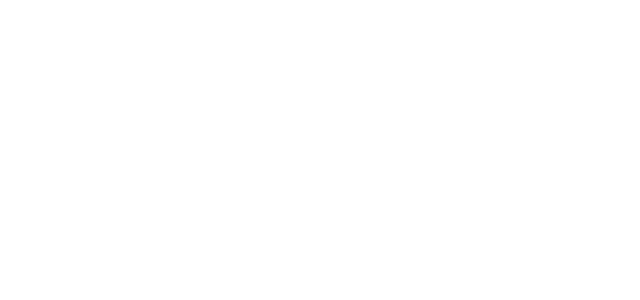
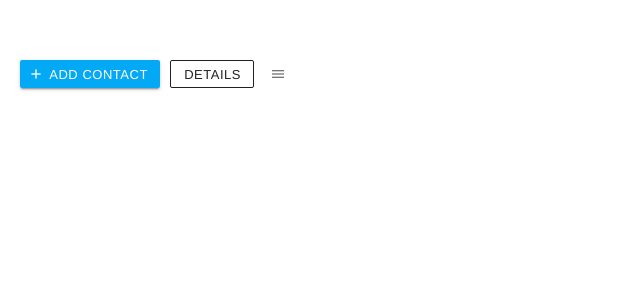
Before and after one commit to AjeshMadhavan/Customer-Management, a Vue app: page / in a window 1280 px wide. Shown: the top 300 px of the page, without its empty margins (0-640 px from the left). Built offline with nearby package versions, Linux system fonts and the light colour scheme.

Commit message:
refactor: updated enum key

```diff
--- a/src/App.vue
+++ b/src/App.vue
@@ -1,9 +1,14 @@
 <template>
   <div id="app">
+    <button-component text="ADD CONTACT" icon="mdi-plus" :variant="ButtonVariants.Primary"/>
+    <button-component text="DETAILS" :variant="ButtonVariants.Outlined" />
+    <button-component icon="mdi-menu" :variant="ButtonVariants.Icon" />
   </div>
 </template>
 
 <script lang="ts" setup>
+import ButtonComponent from '@/components/ButtonComponent.vue'
+import { ButtonVariants } from './Types/Enums'
 </script>
 
 <style>
@@ -14,5 +19,8 @@
   text-align: center;
   color: #2c3e50;
   margin-top: 60px;
+  display: flex;
+  margin-left: 20px;
+  column-gap: 10px;
 }
 </style>
--- a/src/Types/Enums.ts
+++ b/src/Types/Enums.ts
@@ -1,5 +1,5 @@
 export enum ButtonVariants {
-  outlined = "outlined",
-  icon = "icon",
-  primary = "primary",
+  Outlined = "outlined",
+  Icon = "icon",
+  Primary = "primary",
 }
--- a/src/components/ButtonComponent.vue
+++ b/src/components/ButtonComponent.vue
@@ -2,7 +2,7 @@
   <v-btn
     v-bind="buttonAttributes"
     elevation="1"
-    :class="[props.variant]"
+    :class="[className]"
     :style="buttonStyles"
     @click="handleButtonClick"
   >
@@ -53,9 +53,21 @@ const buttonStyles = computed(() => {
 
 const buttonAttributes = computed(() => {
   return {
-    outlined: props.variant === ButtonVariants.outlined,
-    icon: props.variant === ButtonVariants.icon,
+    outlined: props.variant === ButtonVariants.Outlined,
+    icon: props.variant === ButtonVariants.Icon,
   };
+});
+
+const className = computed(() => {
+  if (props.variant === ButtonVariants.Primary) {
+    return "primary";
+  } else if (props.variant === ButtonVariants.Outlined) {
+    return "outlined";
+  } else if (props.variant === ButtonVariants.Icon) {
+    return "icon";
+  } else {
+    return "";
+  }
 });
 
 const handleButtonClick = () => {
```
